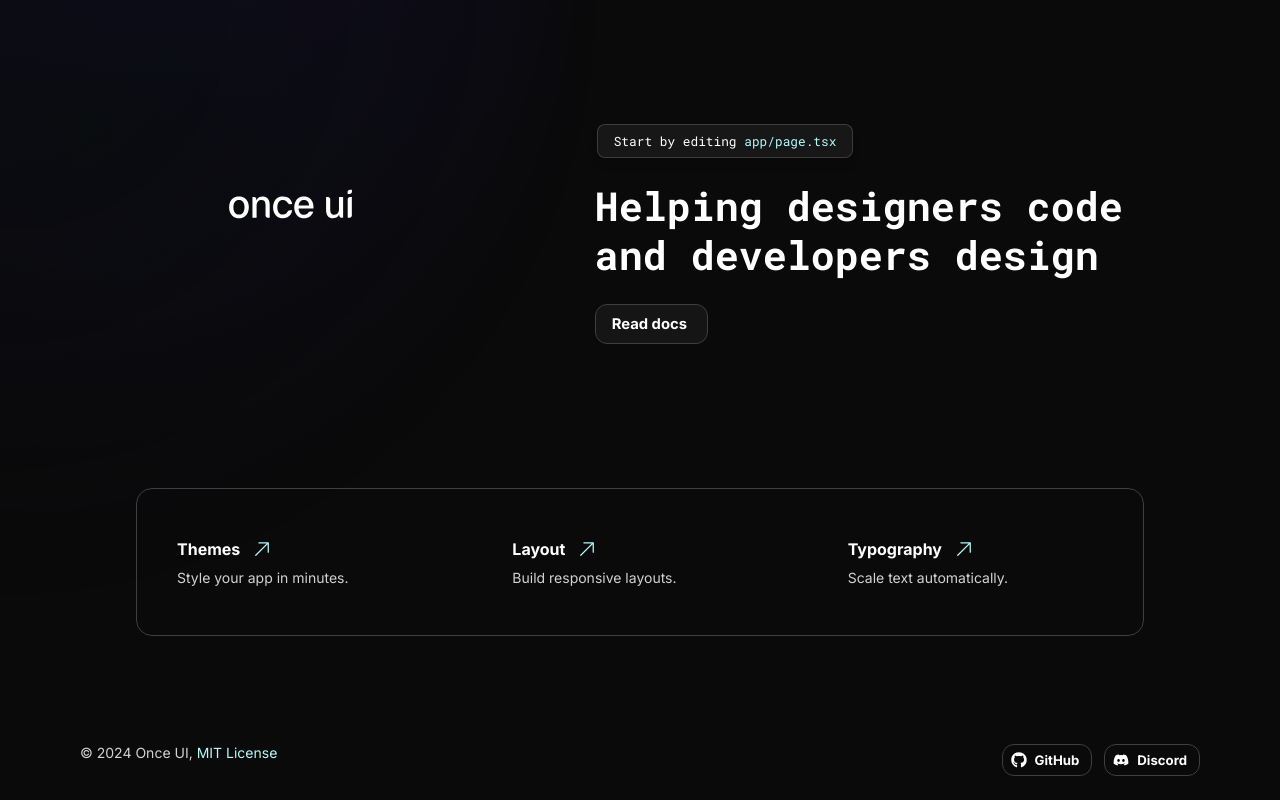
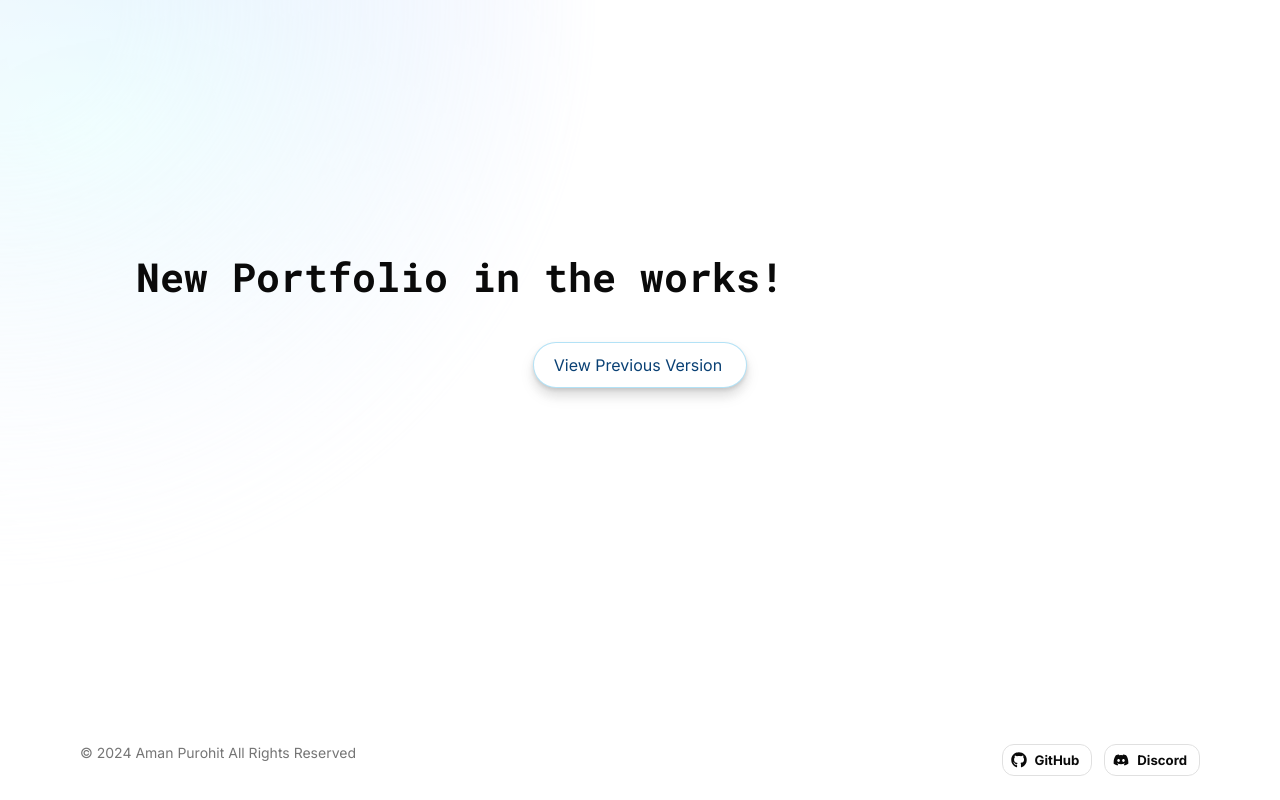
Before and after one commit to once-ui-system/nextjs-starter, a Next.js app: page / in a window 1280 px wide. Built offline with nearby package versions, Linux system fonts and the light colour scheme.

Commit message:
chore: update license information and personal details in config

```diff
--- a/src/app/page.tsx
+++ b/src/app/page.tsx
@@ -4,7 +4,9 @@ import React from 'react';
 
 import { Heading, Text, Flex, Button, Grid, Icon, InlineCode, Logo, LetterFx, Arrow } from '@/once-ui/components';
 import Link from 'next/link';
-
+import { Header } from '@/once-ui/modules/layout/Header';
+import { FaLetterboxd } from 'react-icons/fa6';
+import { Badge } from '@/once-ui/components/Badge';
 export default function Home() {
 	const links = [
 		{
@@ -28,6 +30,7 @@ export default function Home() {
 		<Flex
 			fillWidth paddingTop="l" paddingX="l"
 			direction="column" alignItems="center" flex={1}>
+
 			<Flex
 				position="relative"
 				as="section" overflow="hidden"
@@ -40,78 +43,59 @@ export default function Home() {
 					<Flex
 						mobileDirection="column"
 						fillWidth gap="24">
-						<Flex
-							position="relative"
-							flex={2} paddingTop="56" paddingX="xl">
-							<Logo size="xl" icon={false} style={{zIndex: '1'}} href="https://once-ui.com"/>
-						</Flex>
+
 						<Flex
 							position="relative"
 							flex={4} gap="24" marginBottom="104"
 							direction="column">
-							<InlineCode
+							{/* <InlineCode
 								className="shadow-m"
 								style={{
 									width: 'fit-content',
 									padding: 'var(--static-space-8) var(--static-space-16)',
-									backdropFilter: 'blur(var(--static-space-1))'}}>
+									backdropFilter: 'blur(var(--static-space-1))'
+								}}>
 								Start by editing <span className="brand-on-background-medium">app/page.tsx</span>
-							</InlineCode>
+							</InlineCode> */}
 							<Heading
 								wrap="balance"
 								variant="display-strong-s">
 								<span className="font-code">
 									<LetterFx
-										trigger="instant">
-										Helping designers code and developers design
+										trigger="instant"
+									>
+										New Portfolio in the works!
 									</LetterFx>
 								</span>
 							</Heading>
-							<Button
+							<Flex padding="16" gap="12" flex={1} justifyContent='center' direction="column" alignItems="center">
+
+								<Link href="https://purohitamann.github.io/portfolio/">
+									<Badge
+										arrow
+										effect
+									>
+
+										View Previous Version
+									</Badge>
+								</Link>
+
+
+							</Flex>
+							{/* <Button
 								id="readDocs"
 								href="https://once-ui.com/docs"
 								variant="secondary">
 								<Flex alignItems="center">
 									Read docs
-									<Arrow trigger="#readDocs"/>
+									<Arrow trigger="#readDocs" />
 								</Flex>
-							</Button>
+							</Button> */}
 						</Flex>
 					</Flex>
-					<Grid
-						radius="l"
-						border="neutral-medium"
-						borderStyle="solid-1"
-						columns="repeat(3, 1fr)"
-						tabletColumns="1col"
-						mobileColumns="1col"
-						fillWidth>
-						{links.map((link) => (
-							<Link
-								target="_blank"
-								style={{ padding: 'var(--responsive-space-l)' }}
-								key={link.href}
-								href={link.href}>
-								<Flex
-									fillWidth paddingY="8" gap="8"
-									direction="column">
-									<Flex
-										fillWidth gap="12"
-										alignItems="center">
-										<Text
-											variant="body-strong-m" onBackground="neutral-strong">
-											{link.title}
-										</Text>
-										<Icon size="s" name="arrowUpRight" />
-									</Flex>
-									<Text
-										variant="body-default-s" onBackground="neutral-weak">
-										{link.description}
-									</Text>
-								</Flex>
-							</Link>
-						))}
-					</Grid>
+
+
+
 				</Flex>
 			</Flex>
 			<Flex
@@ -121,22 +105,22 @@ export default function Home() {
 				justifyContent="space-between">
 				<Text
 					variant="body-default-s" onBackground="neutral-weak">
-					© 2024 Once UI, <Link href="https://github.com/once-ui-system/nextjs-starter?tab=MIT-1-ov-file">MIT License</Link>
+					© 2024 Aman Purohit  All Rights Reserved
 				</Text>
 				<Flex
 					gap="12">
 					<Button
-						href="https://github.com/once-ui-system/nextjs-starter"
+						href="https://github.com/purohitamann"
 						prefixIcon="github" size="s" variant="tertiary">
 						GitHub
 					</Button>
 					<Button
-						href="https://discord.com/invite/5EyAQ4eNdS"
+						href="https://discord.com/users/purohitamann"
 						prefixIcon="discord" size="s" variant="tertiary">
 						Discord
 					</Button>
 				</Flex>
 			</Flex>
-		</Flex>
+		</Flex >
 	);
 }
--- a/src/once-ui/resources/config.js
+++ b/src/once-ui/resources/config.js
@@ -1,47 +1,50 @@
-const baseURL = 'demo.once-ui.com'
+const baseURL = "amanpurohit.com";
 
 // default customization applied to the HTML in the main layout.tsx
 const style = {
-    theme:       'dark',        // dark | light
-    neutral:     'gray',        // sand | gray | slate
-    brand:       'cyan',        // blue | indigo | violet | magenta | pink | red | orange | yellow | moss | green | emerald | aqua | cyan
-    accent:      'indigo',      // blue | indigo | violet | magenta | pink | red | orange | yellow | moss | green | emerald | aqua | cyan
-    solid:       'contrast',    // color | contrast
-    solidStyle:  'flat',        // flat | plastic
-    border:      'playful',     // rounded | playful | conservative
-    surface:     'translucent', // filled | translucent
-    transition:  'all',         // all | micro | macro
-    scaling:     '100',         // 90 | 95 | 100 | 105 | 110
-}
+  theme: "light", // dark | light
+  neutral: "gray", // sand | gray | slate
+  brand: "cyan", // blue | indigo | violet | magenta | pink | red | orange | yellow | moss | green | emerald | aqua | cyan
+  accent: "indigo", // blue | indigo | violet | magenta | pink | red | orange | yellow | moss | green | emerald | aqua | cyan
+  solid: "contrast", // color | contrast
+  solidStyle: "flat", // flat | plastic
+  border: "playful", // rounded | playful | conservative
+  surface: "translucent", // filled | translucent
+  transition: "all", // all | micro | macro
+  scaling: "100", // 90 | 95 | 100 | 105 | 110
+};
 
 // default metadata
 const meta = {
-    title: 'Once UI - Your Personalized Design System for Next.js',
-    description: 'An open-source design system and component library for Next.js that emphasizes easy styling and accessibility in UI development.'
-}
-
+  title: "Aman Purohit",
+  description:
+    "I am a full-stack developer with a passion for building beautiful and functional applications.",
+};
 
 // default open graph data
 const og = {
-    title: 'Once UI for Next.js',
-    description: 'We let designers code and developers design.',
-    type: 'website'
-}
+  title: "Aman Purohit",
+  description:
+    "I am a full-stack developer with a passion for building beautiful and functional applications.",
+  type: "website",
+};
 
 // default schema data
 const schema = {
-    logo: '',
-    type: 'Organization',
-    name: 'One UI',
-    description: 'Once UI is an open-source design system and component library for Next.js.',
-    email: 'lorant@once-ui.com'
-}
+  logo: "Aman Purohit",
+  type: "Organization",
+  name: "Aman Purohit",
+  description:
+    "I am a full-stack developer with a passion for building beautiful and functional applications.",
+  email: "purohitaman@icloud.com",
+};
 
 // social links
 const social = {
-    twitter: 'https://www.twitter.com/_onceui',
-    linkedin: 'https://www.linkedin.com/company/once-ui/',
-    discord: 'https://discord.com/invite/5EyAQ4eNdS'
-}
+  github: "https://github.com/purohitamann",
+  twitter: "https://www.twitter.com/_onceui",
+  linkedin: "https://www.linkedin.com/company/once-ui/",
+  discord: "https://discord.com/invite/5EyAQ4eNdS",
+};
 
 export { baseURL, style, meta, og, schema, social };
```
Also changed, not shown: src/app/layout.tsx (+5 -5 lines), 2 other files (tests, documents, lock files or other folders).
